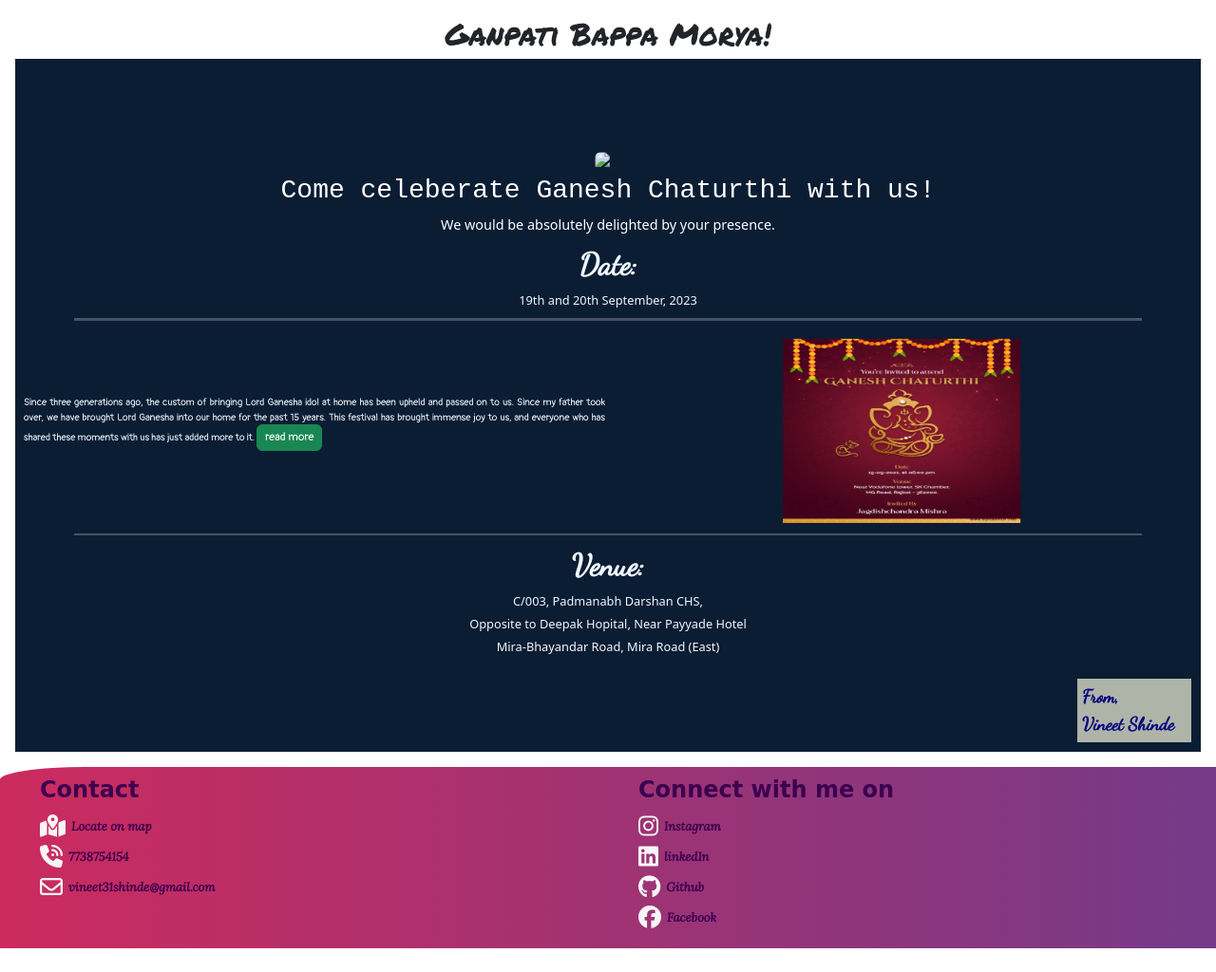
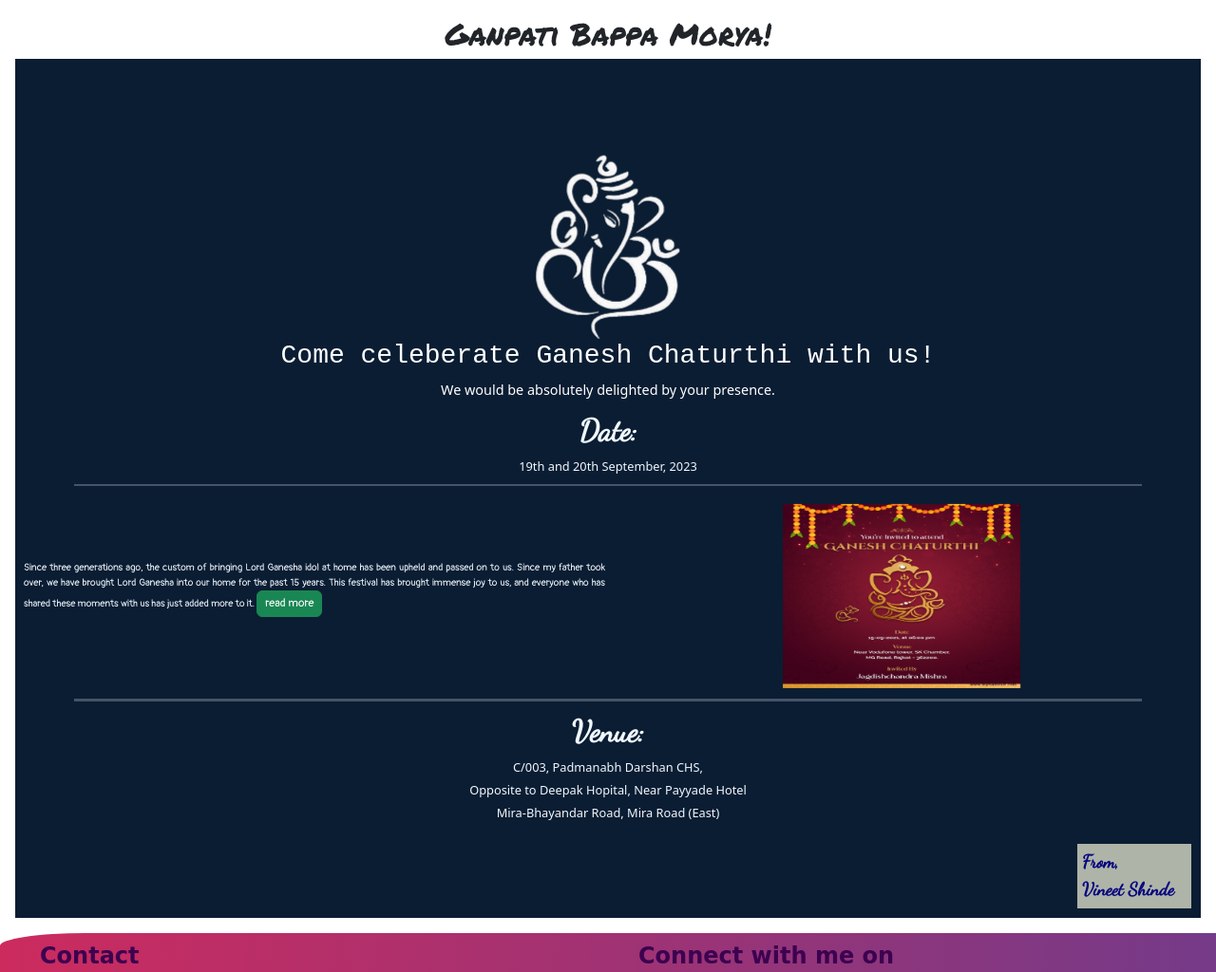
Before and after one commit to albedo19/Ganpati_Invitaion, a plain HTML site: page index.html in a window 1280 px wide. Shown: the top 1024 px of the page at 95% size. Before the commit the page ends 999 px from the top, so only its background shows below. Drawn offline with nearby package versions, Linux system fonts and the light colour scheme; the site is published under a folder, as on GitHub Pages, so addresses that start at the root find nothing; a web font is replaced by a local one.

Commit message:
Update index.html

```diff
--- a/index.html
+++ b/index.html
@@ -17,7 +17,7 @@
     <div class="card-bg1" >
         <div class="extra-space"></div>
         <div class="photo">
-            <img src="/Photos/ganpati_photo2-removebg-preview (1).png" class="rounded ganpati-img" alt="...">
+            <img src="./Photos/ganpati_photo2-removebg-preview (1).png" class="rounded ganpati-img" alt="...">
         </div>
 
         <h3 class="wish-statement">Come celeberate Ganesh Chaturthi with us!</h3>
```
